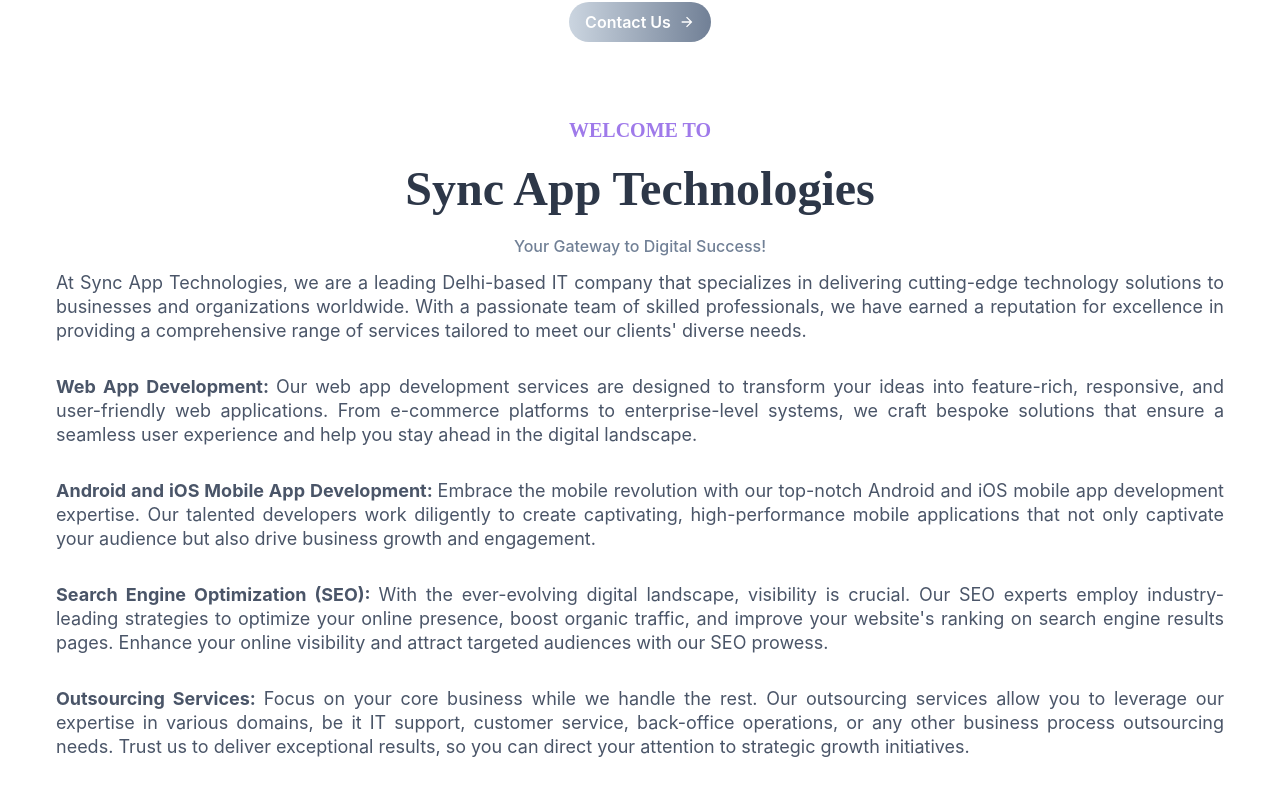
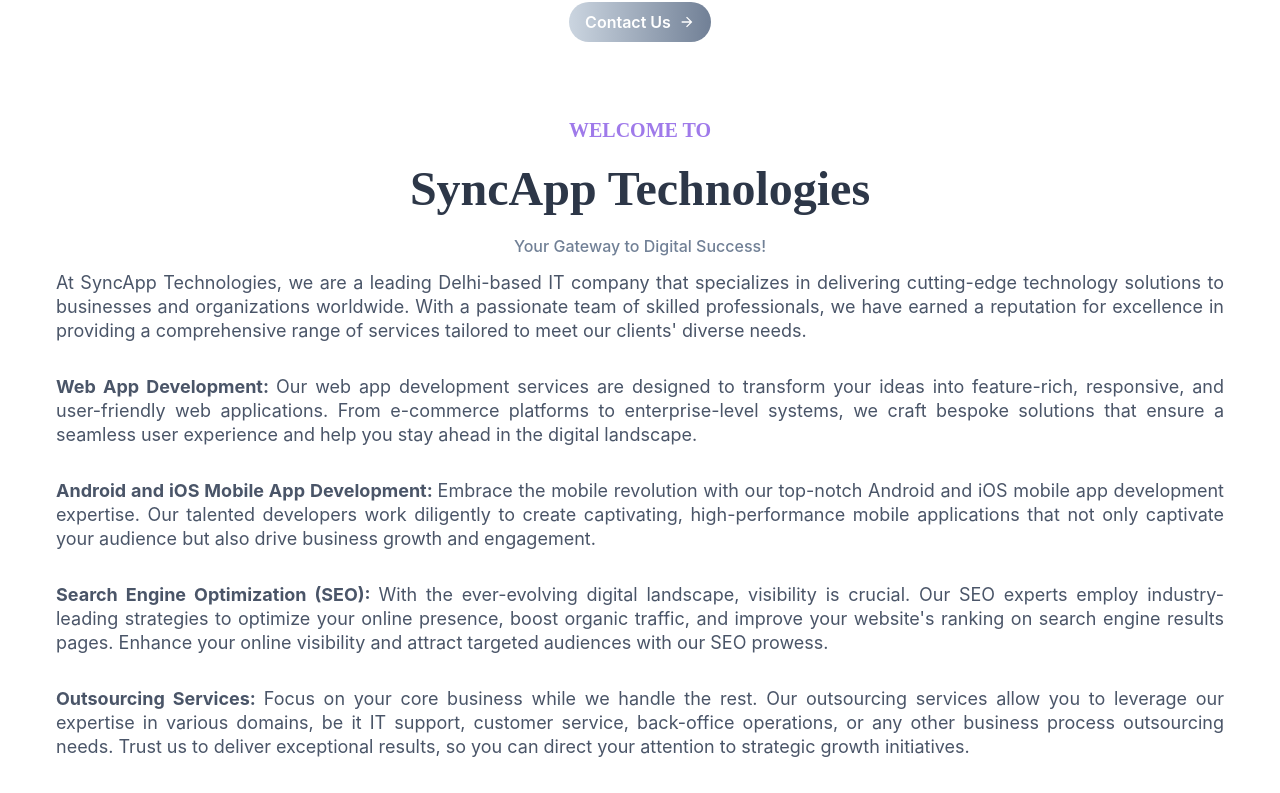
Before and after one commit to S-hub1996/syncAppTech, a React (Create React App) app in the folder sync-app-tech/: page / in a window 1280 px wide. Shown: the part 1576-2369 px from the top of the page. Built offline with nearby package versions, Linux system fonts and the light colour scheme.

Commit message:
Sync App to SyncApp

```diff
--- a/sync-app-tech/src/components/About.jsx
+++ b/sync-app-tech/src/components/About.jsx
@@ -15,7 +15,7 @@
                 fontSize={48}
                 fontFamily={'Work Sans'}
                 fontWeight={'bold'}
-                color={useColorModeValue('gray.700', 'gray.50')}>Sync App Technologies</Heading>
+                color={useColorModeValue('gray.700', 'gray.50')}>SyncApp Technologies</Heading>
             <Text margin={'auto'}
                 width={'70%'}
                 fontFamily={'Inter'}
@@ -24,7 +24,7 @@
             </Text>
 
             <Text p={['10']} py={4} textAlign={'justify'} lineHeight={'6'} color={useColorModeValue('gray.600', 'gray.300')} fontSize={{ base: 'sm', sm: 'lg' }}>
-                At Sync App Technologies, we are a leading Delhi-based IT company that specializes in delivering cutting-edge technology solutions to businesses and organizations worldwide. With a passionate team of skilled professionals, we have earned a reputation for excellence in providing a comprehensive range of services tailored to meet our clients' diverse needs.
+                At SyncApp Technologies, we are a leading Delhi-based IT company that specializes in delivering cutting-edge technology solutions to businesses and organizations worldwide. With a passionate team of skilled professionals, we have earned a reputation for excellence in providing a comprehensive range of services tailored to meet our clients' diverse needs.
             </Text>
             <Text px={['10']} py={4} textAlign={'justify'} lineHeight={'6'} color={useColorModeValue('gray.600', 'gray.300')} fontSize={{ base: 'sm', sm: 'lg' }}>
                 <Heading as={'span'} fontSize={{ base: 'sm', sm: 'lg' }}>Web App Development: </Heading>
@@ -50,7 +50,7 @@
                 fontSize={32}
                 fontFamily={'Work Sans'}
                 fontWeight={'bold'}
-                color={useColorModeValue('gray.700', 'gray.50')} > Why Choose Sync App Technologies?</Heading>
+                color={useColorModeValue('gray.700', 'gray.50')} > Why Choose SyncApp Technologies?</Heading>
 
             <OrderedList px={['10']} textAlign={'justify'} color={useColorModeValue('gray.600', 'gray.300')}>
                 <ListItem py={4}>
@@ -75,7 +75,7 @@
                 </ListItem>
             </OrderedList>
             <Text px={['10']} py={4} textAlign={'justify'} lineHeight={'6'} color={useColorModeValue('gray.600', 'gray.300')} fontSize={{ base: 'sm', sm: 'lg' }}>
-                At Sync App Technologies, we aim to be your one-stop destination for all your IT needs. Our holistic approach to web app development, mobile app development, SEO, ERP solutions, outsourcing services, and AI integration sets us apart as a reliable and trusted partner. Join hands with us, and together, we'll embark on a journey towards digital success. Contact us today to turn your visions into reality!
+                At SyncApp Technologies, we aim to be your one-stop destination for all your IT needs. Our holistic approach to web app development, mobile app development, SEO, ERP solutions, outsourcing services, and AI integration sets us apart as a reliable and trusted partner. Join hands with us, and together, we'll embark on a journey towards digital success. Contact us today to turn your visions into reality!
             </Text>
 
         </Container>
--- a/sync-app-tech/src/components/Banner.jsx
+++ b/sync-app-tech/src/components/Banner.jsx
@@ -46,23 +46,23 @@
   // This can be static or loaded from a server
   const cards = [
     {
-      title: "Sync App Technologies",
+      title: "SyncApp Technologies",
       text: `"Transforming Dreams into Digital Reality: Your Web Development Experts"`,
       image:banner1,
     },
     {
-      title: "Sync App Technologies",
+      title: "SyncApp Technologies",
       text:` "Transforming Dreams into Digital Reality: Your Web Development Experts"`,
       image:banner2,
     },
     {
-      title: "Sync App Technologies",
+      title: "SyncApp Technologies",
       text: `"Transforming Dreams into Digital Reality: Your Web Development Experts"`,
       image:
         banner3,
     },
     {
-      title: "Sync App Technologies",
+      title: "SyncApp Technologies",
       text: `"Transforming Dreams into Digital Reality: Your Web Development Experts"`,
       image:
         banner4,
--- a/sync-app-tech/src/components/Footer.jsx
+++ b/sync-app-tech/src/components/Footer.jsx
@@ -101,7 +101,7 @@
             spacing={4}
             justify={{ base: 'center', md: 'space-between' }}
             align={{ base: 'center', md: 'center' }}>
-            <Text>© 2023 Sync App Tech. All rights reserved</Text>
+            <Text>© 2023 SyncApp Tech. All rights reserved</Text>
             <Stack direction={'row'} spacing={6}>
               <SocialButton label={'Twitter'} href={'#'}>
                 <FaTwitter />
--- a/sync-app-tech/src/components/Marquee.jsx
+++ b/sync-app-tech/src/components/Marquee.jsx
@@ -9,7 +9,7 @@
 
  return <Box pt={2} height="50px" bg={useColorModeValue('gray.900', 'gray.100')} textAlign={'center'}>
   <Marquee >
-    <Code  color={"gray.100"} bg={'gray.900'} fontSize={['lg','2xl']}>| Sync App Technology || Web App Development | Outsourcing | Custom ERP | Andriod and IOS App Development | Search Engine Optimization |</Code>
+    <Code  color={"gray.100"} bg={'gray.900'} fontSize={['lg','2xl']}>| SyncApp Technology || Web App Development | Outsourcing | Custom ERP | Andriod and IOS App Development | Search Engine Optimization |</Code>
   </Marquee>
 </Box>
 
```
